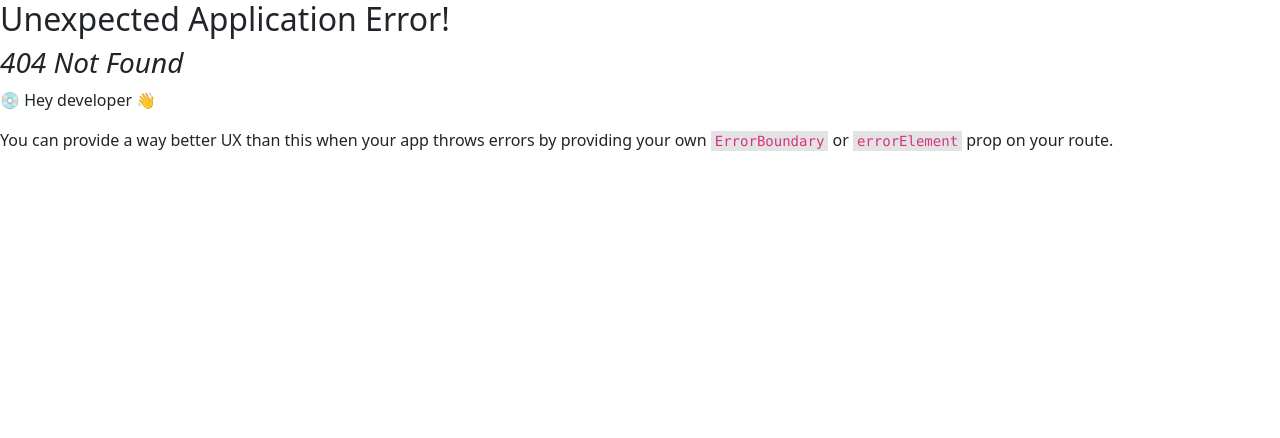
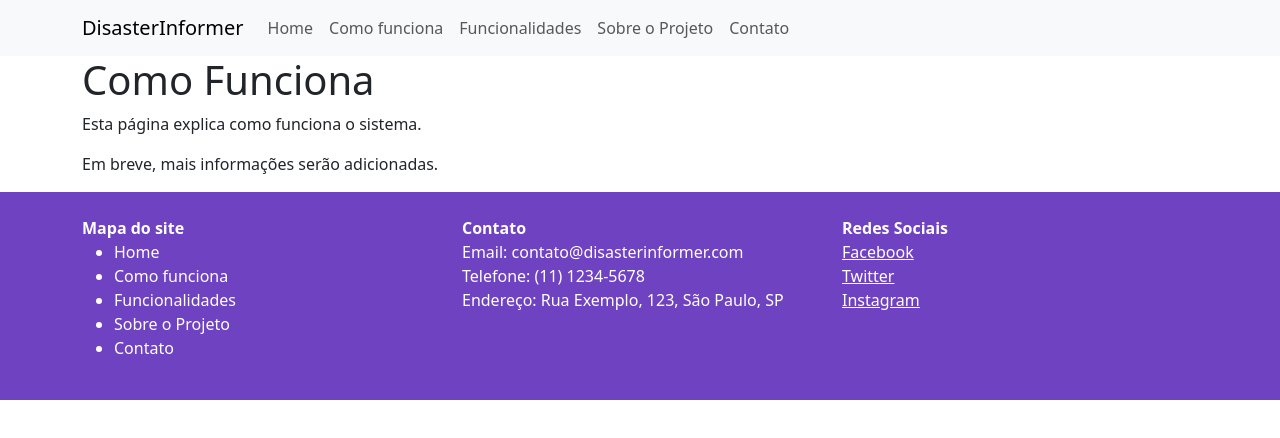
Before and after one commit to GabrielFrohlich/challenge-thm, a React (Vite) app: page /como-funciona in a window 1280 px wide. Before the commit this address had no page. Shown: the top 438 px of the page. Built offline with nearby package versions, Linux system fonts and the light colour scheme.

Commit message:
Adição de páginas

```diff
--- /dev/null
+++ b/src/routes/ComoFunciona/index.jsx
@@ -0,0 +1,11 @@
+function ComoFunciona() {
+  return (
+    <div className="container">
+      <h1>Como Funciona</h1>
+      <p>Esta página explica como funciona o sistema.</p>
+      <p>Em breve, mais informações serão adicionadas.</p>
+    </div>
+  );
+}
+
+export default ComoFunciona;
--- /dev/null
+++ b/src/routes/Contato/index.jsx
@@ -0,0 +1,7 @@
+function Contato(){
+    return (
+        <div></div>
+    )
+}
+
+export default Contato;
--- /dev/null
+++ b/src/routes/Funcionalidades/index.jsx
@@ -0,0 +1,11 @@
+function Funcionalidades() {
+    return (
+        <div className="container">
+        <h1>Funcionalidades</h1>
+        <p>Esta página lista as funcionalidades do sistema.</p>
+        <p>Em breve, mais informações serão adicionadas.</p>
+        </div>
+    );
+}
+
+export default Funcionalidades;
```
Also changed, not shown: src/main.jsx (+14 -1 lines).
